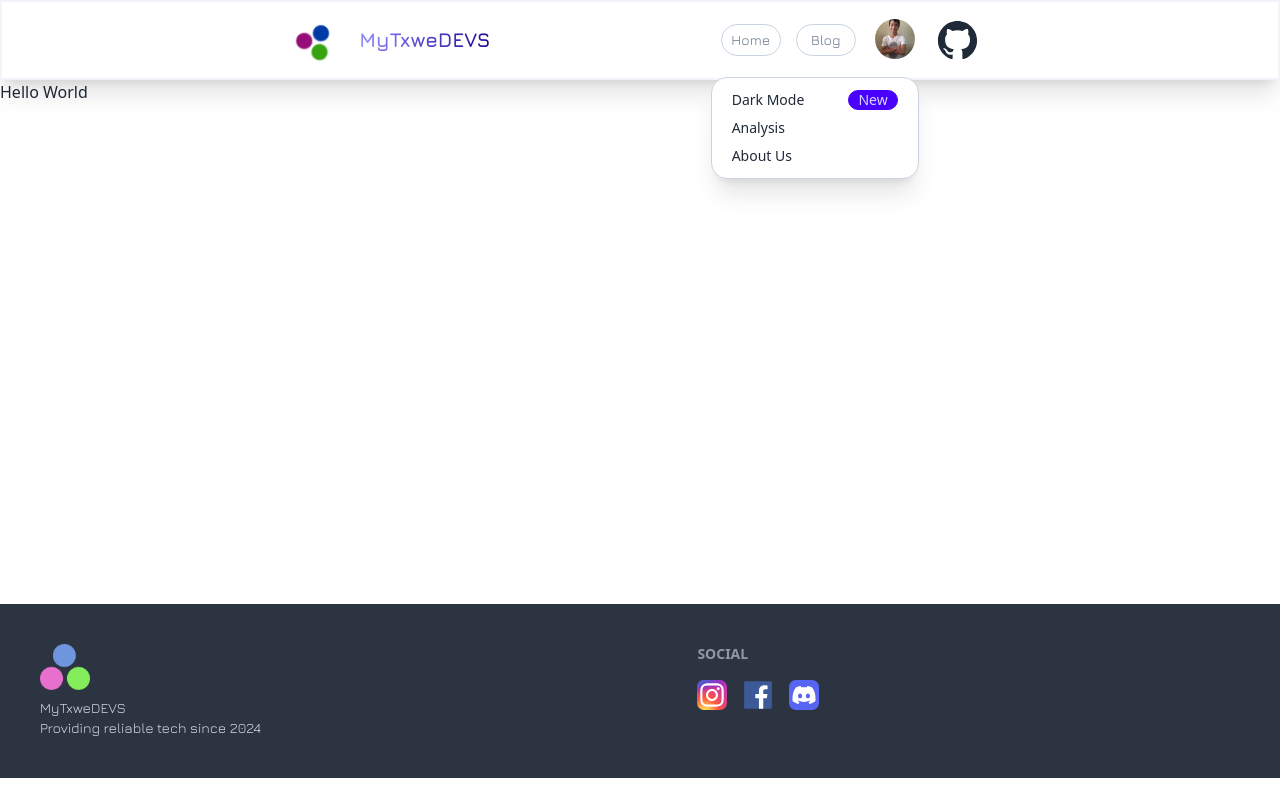
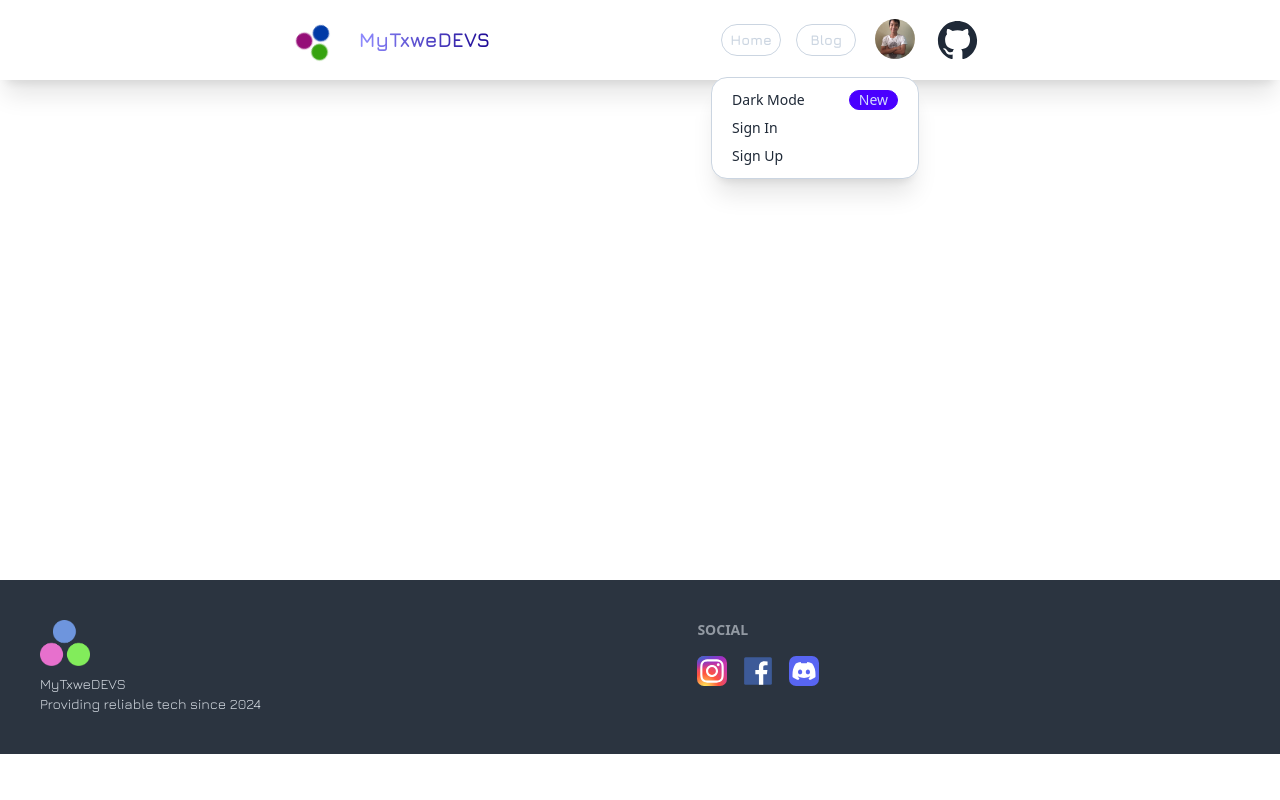
Before and after one commit to MyTxweProgrammit/mytxwedevs, a Next.js app: page / in a window 1280 px wide. Both pictures are taken after a click on the button 894 px from the left and 39 px from the top of the page. Built offline with nearby package versions, Linux system fonts and the light colour scheme.

Commit message:
beta-1.4.0 (Add Glass Morphism)

```diff
--- a/app/blog/page.js
+++ b/app/blog/page.js
@@ -32,7 +32,7 @@ export default function Blog() {
                             <p className="font-Jura text-[10px] text-black block translate-x-[10px] max-[450px]:text-[9px]">Image from Gemini 1.5 Flash</p>
                         </div>
                         <div className="min-[450px]:hidden mb-[10px] h-6 flex items-center justify-around">
-                            <div className="font-Jura text-[10px] max-[450px]:text-[9px] text-center">December 30, 2024 </div>
+                            <div className="font-Jura text-[10px] max-[450px]:text-[9px] text-center">January 1, 2024 </div>
                             <button className="font-Jura text-[10px] max-[450px]:text-[9px] px-[4px] py-[3px] bg-black text-white duration-300 hover:bg-white hover:border-[1px] hover:border-black hover:text-black hover:font-extrabold">
                                 Read More
                             </button>
--- a/app/components/Editpage.js
+++ b/app/components/Editpage.js
@@ -2,7 +2,7 @@ import Link from "next/link";
 
 export default function EditPage() {
     return (
-        <Link href="https://github.com/MyTxweProgrammit/mytxwedevs" className="min-[840px]:hidden group sticky top-[530px] left-[20px] gap-[7px] center w-[140px] py-[4px] rounded-[20px] bg-slate-200 shadow-xl duration-300 hover:scale-[1.1] relative overflow-hidden
+        <Link href="https://github.com/MyTxweProgrammit/mytxwedevs" className="min-[840px]:hidden group sticky top-[550px] left-[20px] gap-[7px] center w-[140px] py-[4px] rounded-[20px] bg-slate-200 shadow-xl duration-300 hover:scale-[1.1] relative overflow-hidden
         max-[340px]:rounded-full max-[340px]:w-max max-[340px]:h-max max-[340px]:px-[5px] max-[340px]:py-[5px]">
             <div className="absolute w-10 h-10 translate-x-[-100px] group-hover:w-[500px] duration-700 bg-black"></div>
             <p className="font-Jura text-[12px] text-black font-bold group-hover:text-white z-50 duration-700 max-[340px]:hidden">Edit This Page</p>
--- a/app/components/Header.js
+++ b/app/components/Header.js
@@ -7,9 +7,9 @@ import EditPage from "./Editpage";
 export default function Blog() {
     return (
         <>
-            <div className="w-full center max-[450px]:pt-[20px] sticky top-0">
-                <div className="border-2 border-slate-100 w-full h-20 shadow-xl center gap-[20%] bg-white
-                max-[450px]:w-[80%] max-[450px]:h-16 max-[450px]:rounded-[30px] max-[450px]:gap-[5%]">
+            <div className="w-full center max-[450px]:pt-[20px] sticky top-0 z-50">
+                <div className="w-full h-20 shadow-xl center gap-[20%] bg-glass dark:bg-black
+                max-[450px]:w-[80%] max-[450px]:h-16 max-[450px]:rounded-[30px] max-[450px]:gap-[5%] backdrop-blur-xl">
                     <Link href="/" className="flex gap-[15%] items-center cursor-pointer">
                         <Image src={logo_light} width={35} height={35} alt="MyTxweDEVS's Logo" className="animate-spin-slow"/>
                         <div className="bg-gradient-to-r from-[#8F8BFF] to-[#1D0994] bg-clip-text">
@@ -34,8 +34,8 @@ export default function Blog() {
                                         <span className="badge badge-primary">New</span>
                                     </Link>
                                 </li>
-                                <li><Link href="/">Analysis</Link></li>
-                                <li><Link href="/">About Us</Link></li>
+                                <li><Link href="/">Sign In</Link></li>
+                                <li><Link href="/">Sign Up</Link></li>
                             </ul>
                         </div>
                         <Link href="https://github.com/MyTxweProgrammit/mytxwedevs" className="max-[840px]:hidden">
--- a/app/globals.css
+++ b/app/globals.css
@@ -3,6 +3,12 @@
 @tailwind base;
 @tailwind components;
 @tailwind utilities;
+
+@layer base {
+  :root {
+    --color-glass: rgb(255, 255, 255);
+  }
+}
 
 .center {
   @apply flex items-center justify-center;
@@ -13,7 +19,7 @@
 }
 
 .btn-header {
-  @apply border-[1px] border-slate-300 text-sm rounded-2xl w-24 h-8 text-slate-500 center
+  @apply border-[1px] border-slate-300 text-sm rounded-2xl w-24 h-8 text-slate-300 center
   duration-300 hover:bg-black hover:text-slate-50 hover:border-0 hover:scale-110 font-Jura
-  max-[450px]:w-20 min-[841px]:w-[60px];
+  max-[450px]:w-20 min-[841px]:w-[60px] font-bold;
 }
--- a/app/layout.js
+++ b/app/layout.js
@@ -1,6 +1,5 @@
 import "./globals.css";
 import Adsense from "./components/Adsense";
-import Script from "next/script";
 
 export const metadata = {
   title: "MyTxweDEVS - Home",
--- a/app/page.js
+++ b/app/page.js
@@ -6,9 +6,9 @@ export default function Home() {
   return (
     <div>
       <Header />
-      Hello World
-      {/* <AdBanner dataAdFormat="auto" dataFullWidthResponsive={ true } dataAdSlot="7243822971"/> */}
       <Footer/>
     </div>
   );
 }
+
+{/* <AdBanner dataAdFormat="auto" dataFullWidthResponsive={ true } dataAdSlot="7243822971"/> */}
--- a/package.json
+++ b/package.json
@@ -13,6 +13,7 @@
     "clsx": "^2.1.1",
     "lucide-react": "^0.469.0",
     "next": "15.0.3",
+    "next-themes": "^0.4.4",
     "react": "18.2.0",
     "react-dom": "18.2.0",
     "tailwind-merge": "^2.6.0",
--- a/tailwind.config.js
+++ b/tailwind.config.js
@@ -24,55 +24,13 @@ module.exports = {
   		colors: {
   			background: 'hsl(var(--background))',
   			foreground: 'hsl(var(--foreground))',
-  			card: {
-  				DEFAULT: 'hsl(var(--card))',
-  				foreground: 'hsl(var(--card-foreground))'
-  			},
-  			popover: {
-  				DEFAULT: 'hsl(var(--popover))',
-  				foreground: 'hsl(var(--popover-foreground))'
-  			},
-  			primary: {
-  				DEFAULT: 'hsl(var(--primary))',
-  				foreground: 'hsl(var(--primary-foreground))'
-  			},
-  			secondary: {
-  				DEFAULT: 'hsl(var(--secondary))',
-  				foreground: 'hsl(var(--secondary-foreground))'
-  			},
-  			muted: {
-  				DEFAULT: 'hsl(var(--muted))',
-  				foreground: 'hsl(var(--muted-foreground))'
-  			},
-  			accent: {
-  				DEFAULT: 'hsl(var(--accent))',
-  				foreground: 'hsl(var(--accent-foreground))'
-  			},
-  			destructive: {
-  				DEFAULT: 'hsl(var(--destructive))',
-  				foreground: 'hsl(var(--destructive-foreground))'
-  			},
-  			border: 'hsl(var(--border))',
-  			input: 'hsl(var(--input))',
-  			ring: 'hsl(var(--ring))',
-  			chart: {
-  				'1': 'hsl(var(--chart-1))',
-  				'2': 'hsl(var(--chart-2))',
-  				'3': 'hsl(var(--chart-3))',
-  				'4': 'hsl(var(--chart-4))',
-  				'5': 'hsl(var(--chart-5))'
-  			}
+  			glass: 'rgba(var(--color-glass))',
   		},
-  		borderRadius: {
-  			lg: 'var(--radius)',
-  			md: 'calc(var(--radius) - 2px)',
-  			sm: 'calc(var(--radius) - 4px)'
-  		}
   	}
   },
   plugins: [
     require('daisyui'),
-      require("tailwindcss-animate")
+    require("tailwindcss-animate")
   ],
   darkMode: 'class',
 };
```
Also changed, not shown: 1 other file (tests, documents, lock files or other folders).
